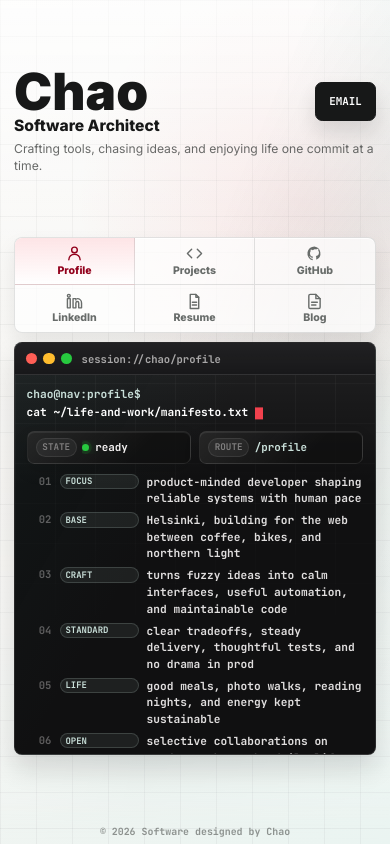
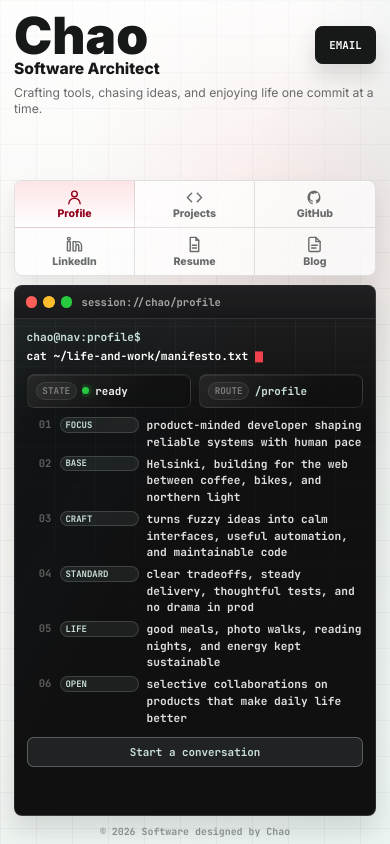
Before and after one commit to rootSunc/chaoNav, a React (Vite) app: page / in a window 390 px wide. Built offline with nearby package versions, Linux system fonts and the light colour scheme.

Commit message:
fix(frontend): extend mobile terminal panel

```diff
--- a/src/styles.css
+++ b/src/styles.css
@@ -1276,13 +1276,13 @@ button:focus-visible {
   .home-grid {
     height: 100%;
     grid-template-columns: minmax(0, 1fr);
-    grid-template-rows: auto auto auto;
+    grid-template-rows: auto auto minmax(0, 1fr);
     gap: clamp(0.56rem, 1.35vh, 0.82rem);
-    align-content: center;
+    align-content: stretch;
     padding:
       max(0.72rem, env(safe-area-inset-top))
       0.88rem
-      max(2.05rem, calc(env(safe-area-inset-bottom) + 1.45rem));
+      max(1.75rem, calc(env(safe-area-inset-bottom) + 1.16rem));
     overflow: hidden;
   }
 
@@ -1437,8 +1437,8 @@ button:focus-visible {
 
   .terminal {
     grid-row: 3;
-    align-self: center;
-    height: clamp(18.5rem, 50dvh, 26.5rem);
+    align-self: stretch;
+    height: auto;
     min-height: 0;
     border-radius: 0.5rem;
     box-shadow:
@@ -1628,17 +1628,17 @@ button:focus-visible {
   }
 
   .terminal {
-    height: clamp(18.8rem, 49dvh, 25.8rem);
+    height: auto;
   }
 }
 
 @media (max-width: 680px) and (max-height: 720px) {
   .home-grid {
-    grid-template-rows: auto auto auto;
+    grid-template-rows: auto auto minmax(0, 1fr);
     gap: 0.48rem;
-    align-content: start;
+    align-content: stretch;
     padding-top: max(0.56rem, env(safe-area-inset-top));
-    padding-bottom: max(1.82rem, calc(env(safe-area-inset-bottom) + 1.18rem));
+    padding-bottom: max(1.55rem, calc(env(safe-area-inset-bottom) + 0.98rem));
   }
 
   .descriptor {
@@ -1665,8 +1665,8 @@ button:focus-visible {
   }
 
   .terminal {
-    height: clamp(17.2rem, 51dvh, 22rem);
-    align-self: start;
+    height: auto;
+    align-self: stretch;
   }
 
   .terminal-content {
```
